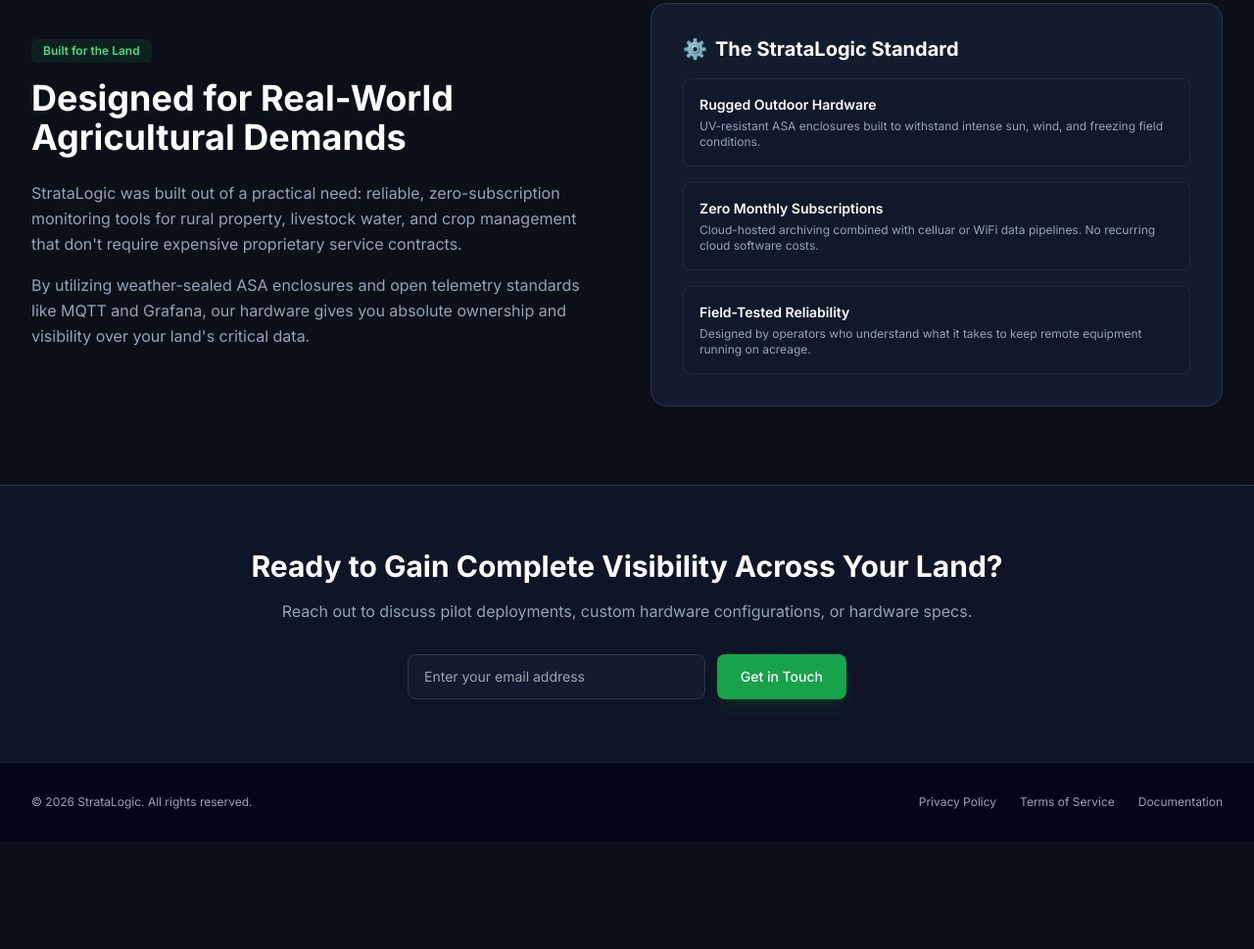
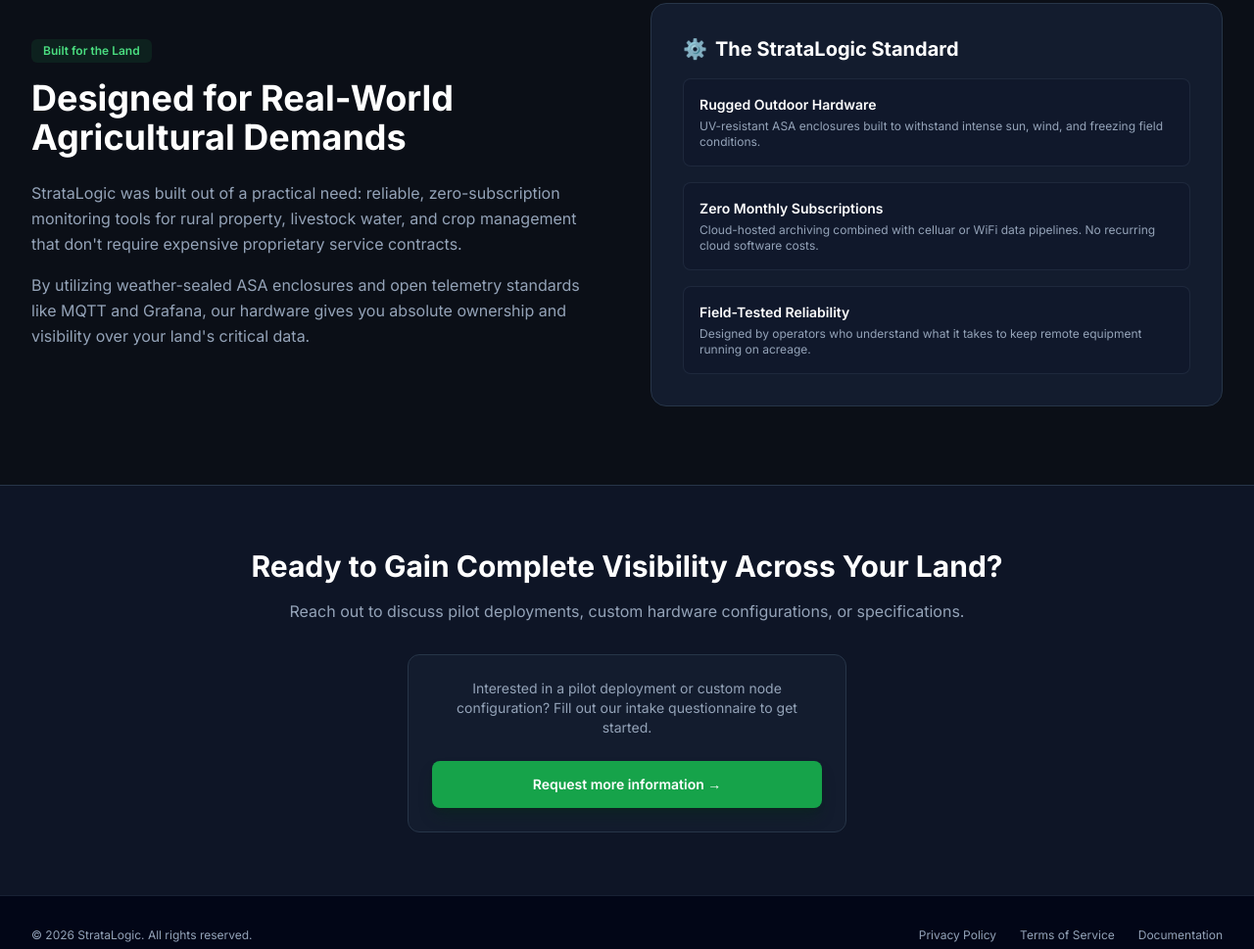
Before and after one commit to mckittrick14/StrataLogic, a plain HTML site: page index.html in a window 1280 px wide. Shown: the part 1828-2797 px from the top of the page at 98% size. Before the commit the page ends 2687 px from the top, so only its background shows below. Drawn offline with nearby package versions, Linux system fonts and the light colour scheme.

Commit message:
form update

```diff
--- a/index.html
+++ b/index.html
@@ -42,12 +42,9 @@
             <a href="#" class="flex items-center gap-3 group">
                 <div
                     class="w-10 h-10 rounded-xl bg-gradient-to-tr from-green-500 to-emerald-400 p-0.5 flex items-center justify-center transition-transform group-hover:scale-105">
-                    <div class="w-full h-full bg-brandBg rounded-[10px] flex items-center justify-center">
-                        <div
-                            class="w-10 h-10 rounded-xl bg-gradient-to-tr from-green-500 to-emerald-400 p-0.5 flex items-center justify-center transition-transform group-hover:scale-105">
-                            <img src="images/StrataLogic-logo-mini2.png" alt="StrataLogic Logo"
-                                class="w-10 h-10 object-contain">
-                        </div>
+                    <div class="w-full h-full bg-white rounded-[10px] flex items-center justify-center p-1"> <img
+                            src="images/StrataLogic-logo-mini2.png" alt="StrataLogic Logo"
+                            class="w-10 h-10 object-contain">
                     </div>
                 </div>
                 <div>
@@ -331,30 +328,22 @@
             </div>
         </section>
 
-        <!-- Contact / CTA Section -->
+        <!-- Contact / CTA Section with Direct Google Form Link -->
         <section id="contact" class="py-16 bg-slate-900/80 border-t border-brandBorder">
             <div class="max-w-4xl mx-auto px-4 text-center">
                 <h2 class="text-3xl font-bold text-white mb-4">Ready to Gain Complete Visibility Across Your Land?</h2>
                 <p class="text-brandMuted mb-8 text-sm sm:text-base">Reach out to discuss pilot deployments, custom
-                    hardware configurations, or hardware specs.</p>
+                    hardware configurations, or specifications.</p>
 
-                <!-- Hidden iframe for silent background submission -->
-                <iframe name="hidden_iframe" id="hidden_iframe" style="display:none;"
-                    onload="if(window.submitted) { alert('Thank you for reaching out! We will contact you shortly.'); window.location.reload(); }"></iframe>
-
-                <form
-                    action="https://docs.google.com/forms/d/e/1FAIpQLSfKxsHNiLBUCs8p-FHus8JX5xiy5-d25GHmrY_GIjQsibM5dg/formResponse"
-                    method="POST" target="hidden_iframe" onsubmit="window.submitted=true;"
-                    class="flex flex-col sm:flex-row gap-3 max-w-md mx-auto">
-
-                    <input type="email" name="entry.1045781291" placeholder="Enter your email address" required
-                        class="flex-grow px-4 py-3 rounded-lg bg-brandCard border border-brandBorder text-white text-sm focus:outline-none focus:border-green-500">
-
-                    <button type="submit"
-                        class="px-6 py-3 rounded-lg bg-green-600 text-white font-medium text-sm hover:bg-green-500 transition-colors shadow-lg shadow-green-900/30 whitespace-nowrap">
-                        Get in Touch
-                    </button>
-                </form>
+                <div class="max-w-md mx-auto bg-brandCard border border-brandBorder rounded-xl p-6">
+                    <p class="text-sm text-brandMuted mb-6">Interested in a pilot deployment or custom node
+                        configuration? Fill out our intake questionnaire to get started.</p>
+                    <a href="https://docs.google.com/forms/d/e/1FAIpQLSfKxsHNiLBUCs8p-FHus8JX5xiy5-d25GHmrY_GIjQsibM5dg/viewform?usp=header"
+                        target="_blank" rel="noopener noreferrer"
+                        class="inline-block w-full py-3.5 rounded-lg bg-green-600 text-white font-semibold text-sm hover:bg-green-500 transition-colors shadow-lg shadow-green-950/40">
+                        Request more information &rarr;
+                    </a>
+                </div>
             </div>
         </section>
 
```
